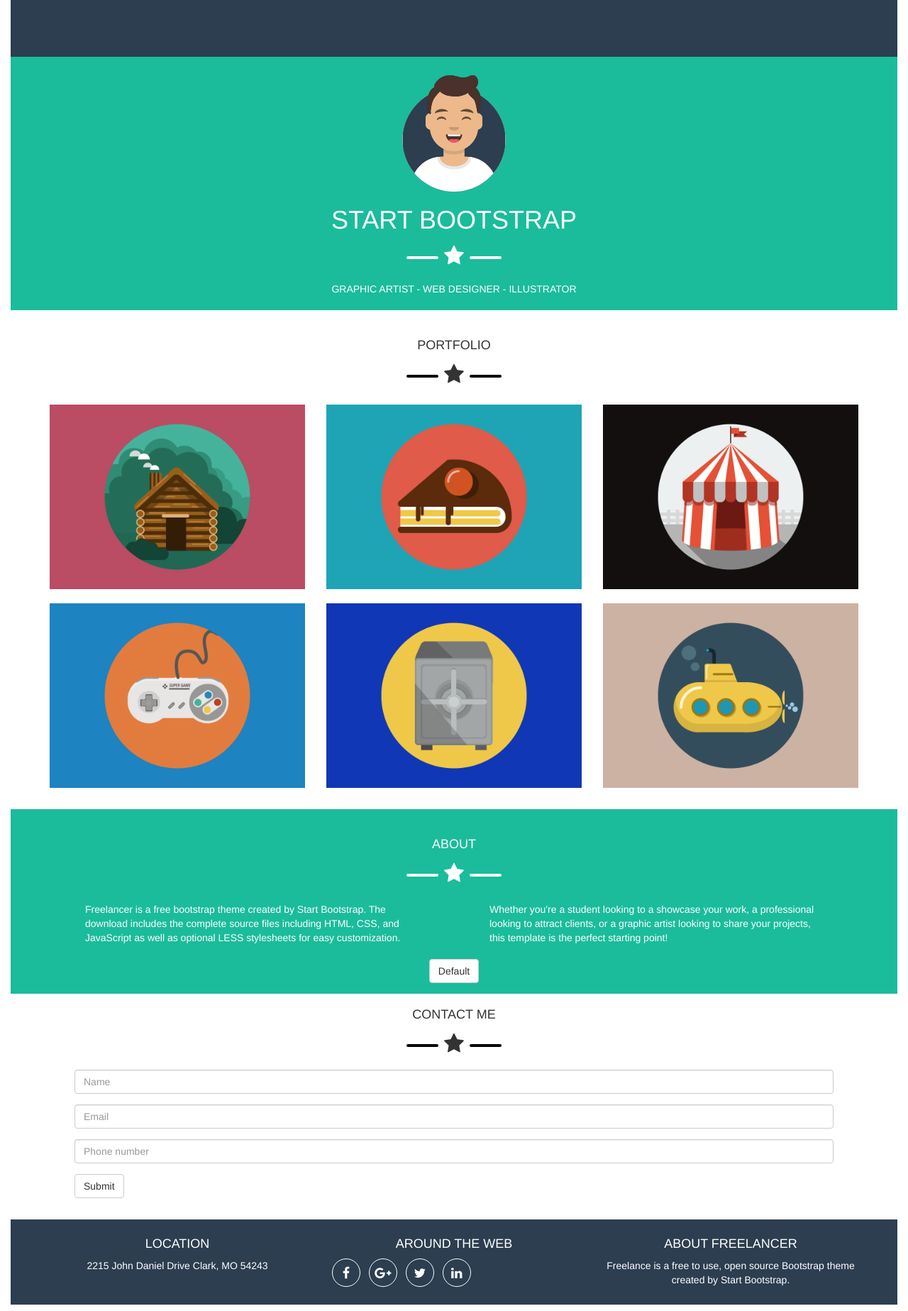
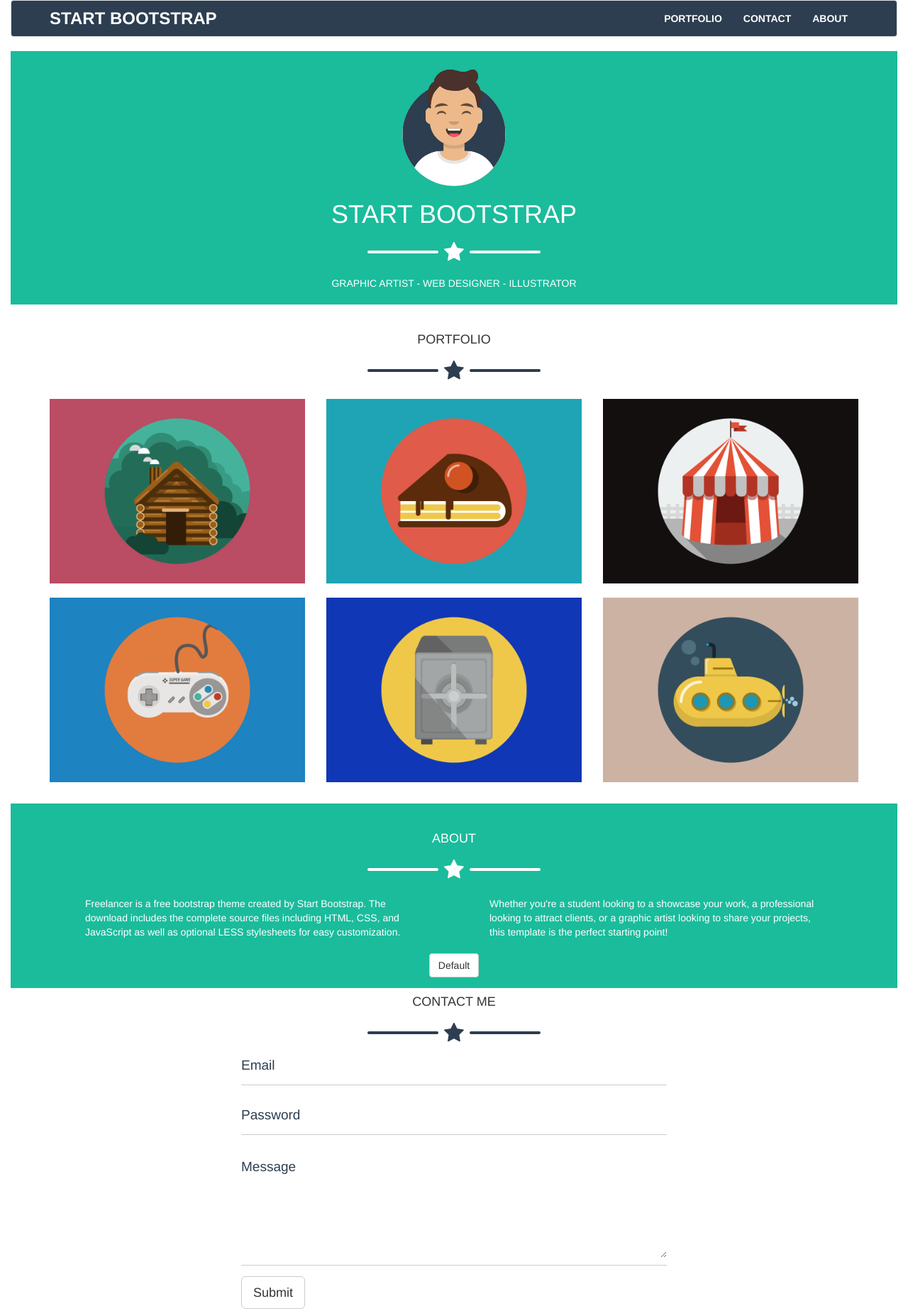
Before and after one commit to alelig95/html-css-bootstrap-freelancer, a plain HTML site: page index.html in a window 1280 px wide. Shown: the top 1847 px of the page at 71% size. Drawn offline with nearby package versions, Linux system fonts and the light colour scheme.

Commit message:
Aggiunta navbar

```diff
--- a/css/style.css
+++ b/css/style.css
@@ -1,7 +1,25 @@
-.nav-bar{
+.bl-navbar {
   background-color: #2c3e50;
-  height: 80px;
+  color: #fff;
 }
+
+.bl-navbar .navbar-brand, .bl-navbar .navbar-nav>li>a {
+  color: #fff;
+}
+
+.bl-navbar .navbar-brand {
+  font-size:24px;
+  font-weight: bolder;
+}
+
+.bl-navbar .navbar-nav>li>a {
+  font-weight: bolder;
+}
+
+.bl-navbar .navbar-brand:hover, .bl-navbar .navbar-nav>li>a:hover {
+  color: #1ABC9C;
+}
+
 
 .jumbotron-background{
   background-color: #1abc9c;
@@ -22,21 +40,40 @@ h4{
 
 }
 
-.star{
-  width: 300px;
-  margin: 0 auto;
-  font-size: 30px;
+.star-separator {
+    font-size: 30px;
+    font-weight: 900;
 }
 
-.star:before,
-.star:after {
-  content: "";
+.star-separator i {
+  line-height: 4px;
+  vertical-align: middle;
+}
+
+.star-separator::before,
+.star-separator::after {
+  content: '';
   display: inline-block;
-  width: 15%;
+  width: 100px;
   height: 4px;
   border-radius: 2px;
   vertical-align: middle;
+}
+
+.star-separator.star-white::before, .star-separator.star-white::after {
   background-color: white;
+}
+
+.star-separator.star-white{
+  color:white;
+}
+
+.star-separator.star-dark::before, .star-separator.star-dark::after {
+  background-color: #2c3e50;
+}
+
+.star-separator.star-dark{
+  color:#2c3e50;
 }
 
 .jumbotron-bottom{
@@ -63,23 +100,6 @@ h4{
   margin-top: 20px;
 }
 
-.blackstar{
-  width: 300px;
-  margin: 0 auto;
-  font-size: 30px;
-}
-
-.blackstar:before,
-.blackstar:after {
-  content: "";
-  display: inline-block;
-  width: 15%;
-  height: 4px;
-  border-radius: 2px;
-  vertical-align: middle;
-  background-color: black;
-}
-
 .about-content{
   text-align: center;
   padding-bottom: 15px;
@@ -98,13 +118,32 @@ h4{
 
 .form-section{
   text-align: center;
-  margin-top: 20px;
 }
 
-.form-content{
-  margin-top: 15px;
-  padding-left: 50px;
-  padding-right: 50px;
+.bl-form ::placeholder, .bl-form input, .bl-form textarea{
+  color: #2c3e50;
+  font-size: 19px;
+  /* line-height: 2.5; */
+
+}
+
+.bl-form .form-group{
+  border-bottom: 1px solid #ccc;
+  padding: 10px 0;
+
+}
+
+.bl-form input, .bl-form textarea{
+  border: 0;
+  border-radius: 0;
+  /* border-bottom: 1px solid #ccc; */
+  box-shadow: none;
+  padding-left: 0;
+}
+
+.bl-form{
+  width: 600px;
+  margin: 0 auto;
 }
 
 .footer-background{
--- a/index.html
+++ b/index.html
@@ -11,10 +11,26 @@
   <body>
 
     <div class="container-fluid">
-      <div class="nav-bar"></div>
+      <nav class="navbar navbar-default bl-navbar">
         <div class="container">
-
-        </div>
+          <div class="navbar-header">
+            <button type="button" class="navbar-toggle collapsed" data-toggle="collapse" data-target="#navbar" aria-expanded="false" aria-controls="navbar">
+              <span class="sr-only">Toggle navigation</span>
+              <span class="icon-bar"></span>
+              <span class="icon-bar"></span>
+              <span class="icon-bar"></span>
+            </button>
+            <a class="navbar-brand text-uppercase" href="#">Start Bootstrap</a>
+          </div>
+          <div id="navbar" class="navbar-collapse collapse">
+            <ul class="nav navbar-nav navbar-right">
+              <li class="text-uppercase"><a href="#">Portfolio</a></li>
+              <li class="text-uppercase"><a href="#">Contact</a></li>
+              <li class="text-uppercase"><a href="#">About</a></li>
+            </ul>
+          </div><!--/.nav-collapse -->
+        </div><!--/.container-fluid -->
+      </nav>
 
       <div class="jumbotron-background">
         <div class="container">
@@ -25,8 +41,9 @@
 
               <img src="img/avataaars.svg" alt="">
               <h1>START BOOTSTRAP</h1>
-              <div class="star">
-                <i class="fa fa-star" aria-hidden="true"></i>
+
+              <div class="star-separator star-white">
+                <i class="fa fa-star"></i>
               </div>
 
               <p class="jumbotron-bottom">GRAPHIC ARTIST - WEB DESIGNER - ILLUSTRATOR</p>
@@ -40,9 +57,10 @@
 
           <h4>PORTFOLIO</h4>
 
-          <div class="blackstar">
-            <i class="fa fa-star" aria-hidden="true"></i>
+          <div class="star-separator star-dark">
+            <i class="fa fa-star"></i>
           </div>
+
           <div class="row">
             <img class="portfolio-img col-xs-12 col-sm-6 col-md-4" src="img/image1.png" alt="">
             <img class="portfolio-img col-xs-12 col-sm-6 col-md-4" src="img/image2.png" alt="">
@@ -60,8 +78,8 @@
           <div class="about-content">
             <h4>ABOUT</h4>
 
-            <div class="star">
-              <i class="fa fa-star" aria-hidden="true"></i>
+            <div class="star-separator star-white">
+              <i class="fa fa-star"></i>
             </div>
 
             <p class="col-xs-12 col-sm-6">Freelancer is a free bootstrap theme created by Start Bootstrap. The download includes the complete source files including HTML, CSS, and JavaScript as well as optional LESS stylesheets for easy customization.</p>
@@ -82,24 +100,27 @@
 
           <h4>CONTACT ME</h4>
 
-          <div class="blackstar">
-            <i class="fa fa-star" aria-hidden="true"></i>
-            </div>
+          <div class="star-separator star-dark">
+            <i class="fa fa-star"></i>
+          </div>
+
         </div>
         <div class="row">
           <div class="form-content">
 
-            <form>
+            <form class="bl-form">
               <div class="form-group">
-                <input type="text" class="form-control" id="exampleInputEmail1" placeholder="Name">
+                <input type="email" class="form-control" id="exampleInputEmail1" placeholder="Email">
               </div>
               <div class="form-group">
-                <input type="email" class="form-control" id="exampleInputPassword1" placeholder="Email">
+                <input type="password" class="form-control" id="exampleInputPassword1" placeholder="Password">
               </div>
               <div class="form-group">
-                <input type="text" class="form-control" placeholder="Phone number">
-              </div>
-              <button type="submit" class="btn btn-default">Submit</button>
+
+              <textarea class="form-control" rows="5" placeholder="Message"></textarea>
+            </div>
+
+              <button type="submit" class="btn btn-default btn-lg">Submit</button>
             </form>
 
           </div>
```
